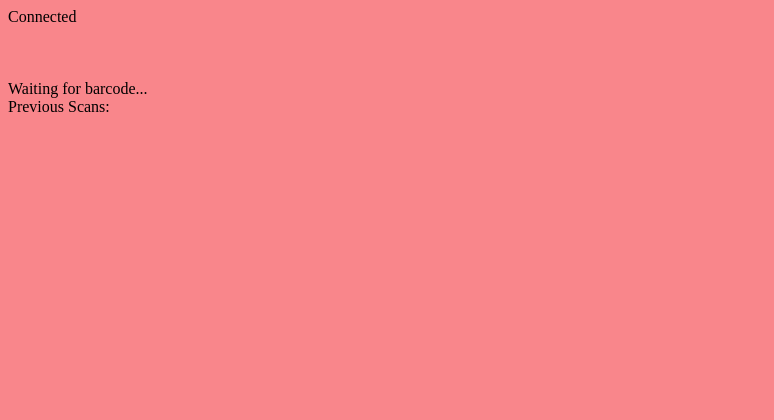
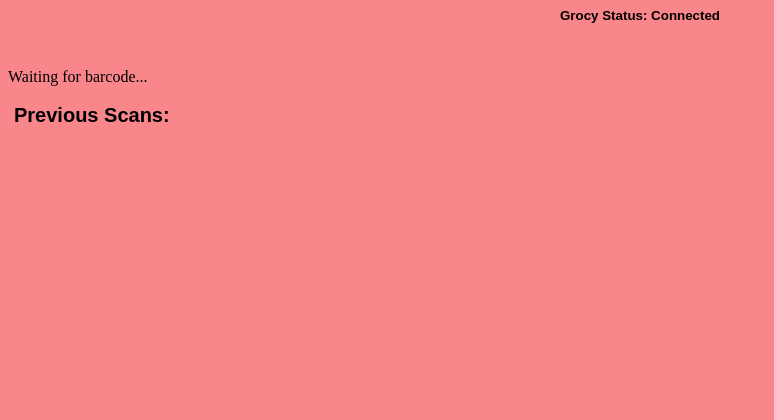
Before and after one commit to Forceu/barcodebuddy, a PHP site: page /screen.php in a window 1280 px wide. Shown: the top 420 px of the page, without its empty margins (0-774 px from the left). Run offline with PHP 8.4, Linux system fonts and the light colour scheme; data that the repository does not hold is empty.

Commit message:
cleaning up html formatting

```diff
--- a/screen.php
+++ b/screen.php
@@ -38,19 +38,39 @@ require_once __DIR__ . "/incl/db.inc.php";
   <head>
     <title>Barcode Buddy Screen</title>
     <style>
-
+      .bold {
+        font: bold 15pt;
+      }
       #soundbuttondiv {
         position: fixed;
         bottom: 10px;
         right: 10px;
       }
-      #title {
+      .h1 {
         font: bold 50pt arial;
         margin: auto;
         padding: 10px;
         text-align: center;
       }
-      #mode {
+      .h2 {
+        font: bold 40pt arial;
+        margin: auto;
+        padding: 10px;
+        text-align: center;
+      }
+      .h3 {
+        font: bold 30pt arial;
+        margin: auto;
+        padding: 10px;
+        text-align: center;
+      }
+      .h4 {
+        font: bold 15pt arial;
+        margin: auto;
+        padding: 6px;
+        text-align: center;
+      }
+      .h5 {
         font: bold 10pt arial;
         margin: auto;
         text-align: center;
@@ -87,16 +107,24 @@ require_once __DIR__ . "/incl/db.inc.php";
   <body bgcolor="#f6ff94">
   <script src="./incl/nosleep.min.js"></script>
   <script src="./incl/he.js"></script>
-  <div id="status">
-    <span id="grocy-sse">Connecting...</span>
-    <div id="mode"></div><br><br><br>
+
+  <div id="right">
+    <div id="status" class="h5">
+      <span>Grocy Status:</span>
+      <span id="grocy-sse">Connecting...</span><br>
+      <span id="mode" ></span><br><br><br>
+    </div>
   </div>
-  <div id="events">
-    <span id="event">If you see this for more than a couple of seconds, please check if the websocket-server was started</span>
-  </div>
-  <div id="log">
-      <span class="title"> Previous Scans: </span>
-      <span id="log-entries" class="subtitle"></span>
+
+  <div id="left">
+    <div id="events">
+      <span id="event">If you see this for more than a couple of seconds, please check if the websocket-server was started</span>
+    </div>
+    <div id="log">
+        <span id="scan-result"></span><br>
+        <span class="h4"> Previous Scans: </span><br>
+        <span id="log-entries" class="subtitle"></span>
+    </div>
   </div>
 
     <audio id="beep_success" muted="muted" src="incl/websocket/beep.ogg"  type="audio/ogg" preload="auto"></audio>
@@ -136,6 +164,10 @@ require_once __DIR__ . "/incl/db.inc.php";
 if(typeof(EventSource) !== "undefined") {
   var source = new EventSource("incl/sse/sse_data.php");
 
+  async function feedbackUpdate() {
+        await sleep(2000);
+        document.getElementById('event').textContent = 'Waiting for barcode...';
+      };
 
   source.onopen = function() {
     if (isFirstStart) {
@@ -156,9 +188,11 @@ if(typeof(EventSource) !== "undefined") {
       switch(resultCode) {
         case '0':
         document.body.style.backgroundColor = '#47ac3f';
-        document.getElementById('title').textContent = 'Scan success';
-        document.getElementById('subtitle').textContent = he.decode(resultText);
+        document.getElementById('event').textContent = 'Scan success';
+        document.getElementById('scan-result').textContent = he.decode(resultText);
         document.getElementById('beep_success').play();
+        document.getElementById('log-entries').innerText = '\r\n' + he.decode(resultText) + document.getElementById('log-entries').innerText;
+
           break;
         case '1':
         document.body.style.backgroundColor = '#a2ff9b';
```
